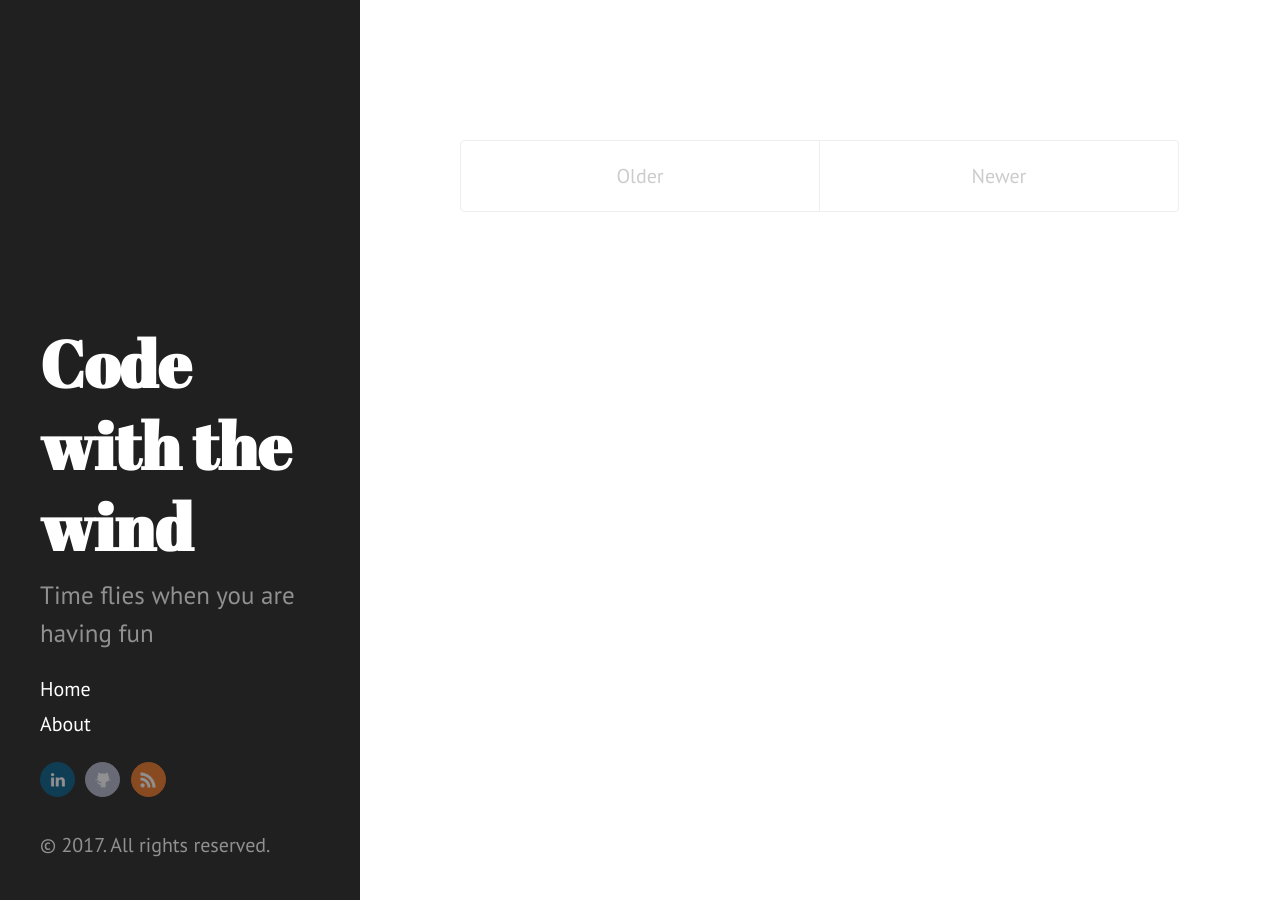
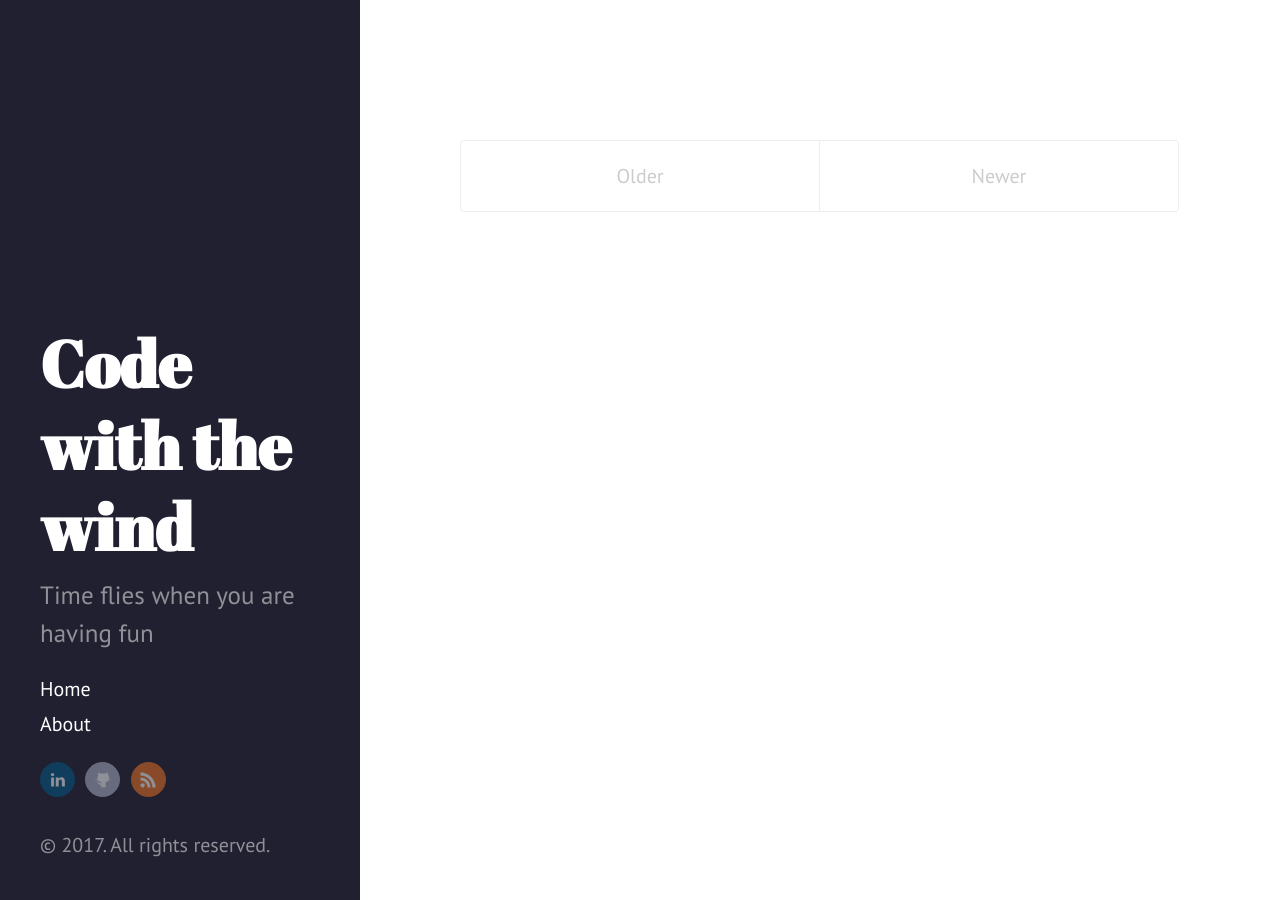
Before and after one commit to nejcskofic/nejcskofic.github.io, a Jekyll site: the page built from index.html, in a window 1280 px wide. Built offline with Jekyll 4.4.1, drawn with Linux system fonts in a browser that asks for light colours; the list of posts is cut into pages by our own code.

Commit message:
Color change and minor layout update

```diff
--- a/_layouts/default.html
+++ b/_layouts/default.html
@@ -3,7 +3,7 @@
 
   {% include head.html %}
 
-  <body>
+  <body class="theme-base-ff">
 
     {% include sidebar.html %}
 
--- a/public/css/hyde.css
+++ b/public/css/hyde.css
@@ -88,7 +88,7 @@ html {
   margin-bottom: 1rem;
 }
 .sidebar-nav-item {
-  display: block;
+  /* display: block; */
   line-height: 1.75;
 }
 a.sidebar-nav-item:hover,
@@ -249,9 +249,32 @@ a.sidebar-nav-item:focus {
   color: #8f5536;
 }
 
+/* Custom */
+.theme-base-ff .sidebar {
+  background-color: #202030;
+}
+.theme-base-ff .content a,
+.theme-base-ff .related-posts li a:hover {
+  color: #202030;
+}
+
 /*
  * Customizations
  */
+.sidebar-nav-item {
+  margin-right: 0.5rem;
+}
+.sidebar-nav-item:last-child {
+  margin-right: 0;
+}
+
+@media (min-width: 48em) {
+  .sidebar-nav-item {
+    display: block;
+    margin-right: 0;
+  }
+}
+
 .sidebar-social {
   margin-bottom: 1rem;
 }
```
